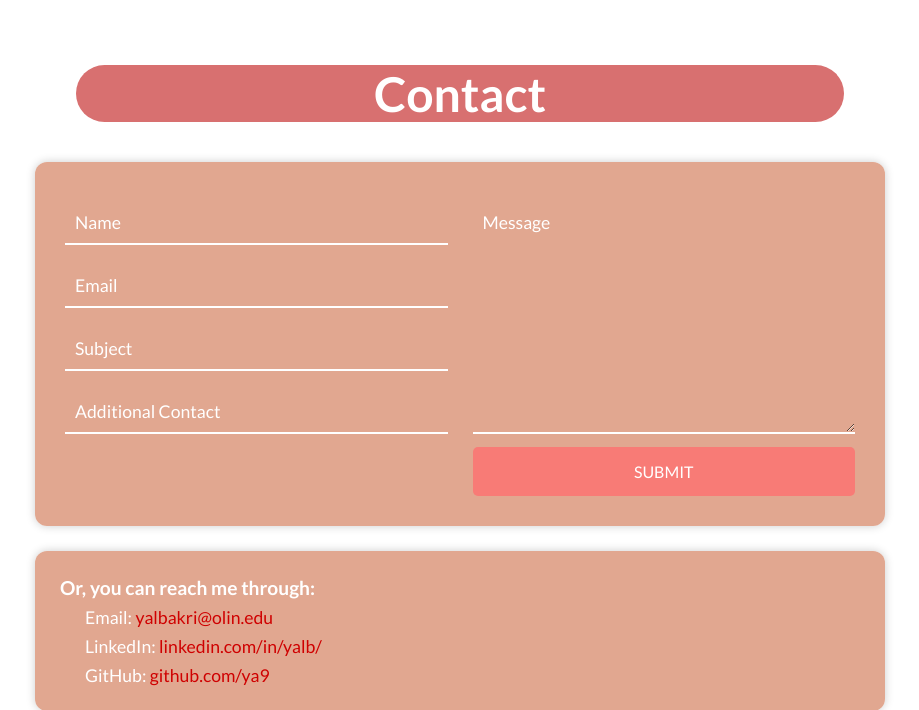
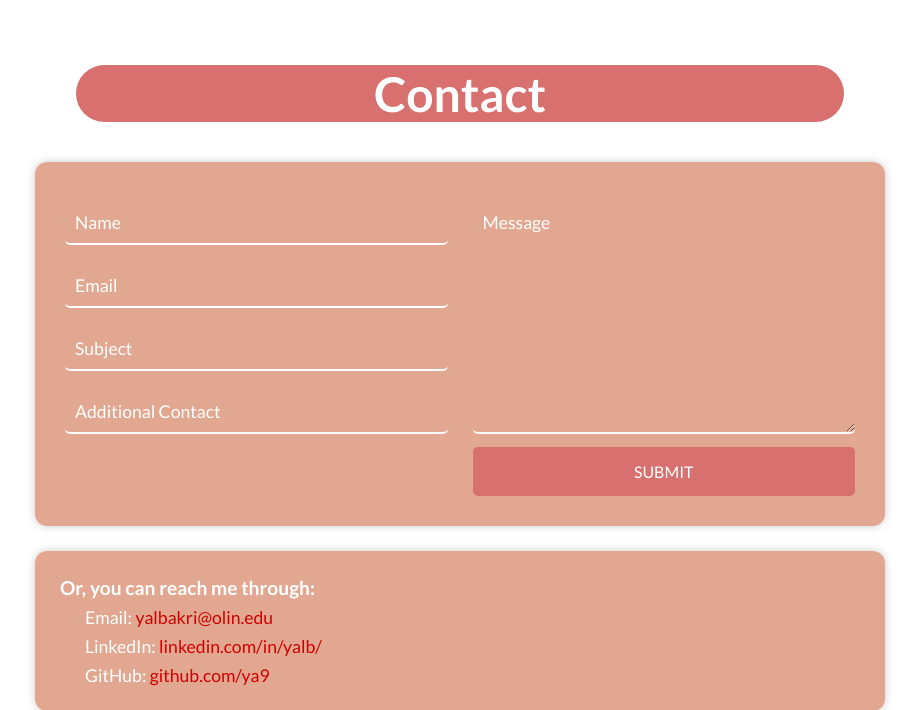
Before and after one commit to YA9/personal-website, a Flask app: page / in a window 1280 px wide. Shown: the part 2965-3675 px from the top of the page, without its empty margins (180-1099 px from the left). Run offline with Flask 2, Linux system fonts and the light colour scheme.

Commit message:
slight changes to contact area

```diff
--- a/static/css/styles.css
+++ b/static/css/styles.css
@@ -479,7 +479,7 @@ a.about_anchor {
   max-width: 850px;
   /* background: rgba(112, 166, 216, 0.801); */
   background: rgba(216, 142, 112, 0.774);
-  /* background: white; */
+  /* background: rgba(216, 142, 112, 0.534); */
   /* background: rgba(112, 128, 144, 0.171); */
   /* border: 2px solid red; */
   padding: 30px;
@@ -503,13 +503,15 @@ a.about_anchor {
 .c_msg textarea {
   margin: 10px 0;
   background: transparent;
+  /* background: rgba(112, 128, 144, 0.1); */
   border: 0;
   outline: 0;
   border-bottom: 2px solid white;
+  border-radius: 5px;
   /* border-bottom: 2px solid black; */
   padding: 10px;
-  color: white;
-  /* color: black; */
+  /* color: white; */
+  color: rgb(255, 255, 255);
   font-size: 1.1em;
   width: 100%;
 }
@@ -519,7 +521,7 @@ a.about_anchor {
 }
 
 ::-webkit-input-placeholder {
-  /* color: black; */
+  /* color: rgba(0, 0, 0, 0.5); */
   color: white;
 }
 
@@ -534,7 +536,7 @@ a.about_anchor {
 }
 
 .c_btn {
-  background: rgba(255, 111, 111, 0.781);
+  background: rgb(216, 112, 112);
   /* background: white; */
   text-align: center;
   padding: 15px;
```
